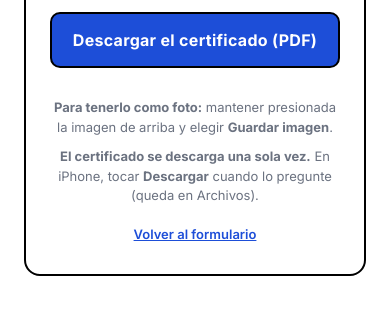
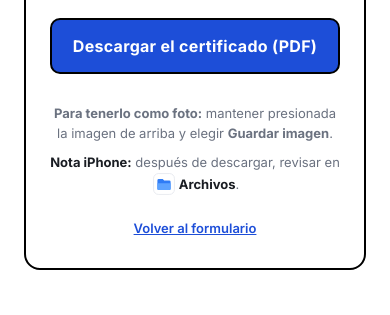
Before and after one commit to Julian-Genuario/plataforma-certificados-2.0, a Django app: template certificados/templates/certificados/download_ready.html in a window 390 px wide. Shown: the part 391-706 px from the top of the page. Run offline with Django 5.2, Linux system fonts and the light colour scheme; the template is opened without the code that fills it, so the values that code supplies are empty; data comes from the database, SQL or seed files in the repository.

Commit message:
público: 'Nota iPhone' con ícono de Archivos en Certificado listo; se quita 'se descarga una sola vez'
Co-Authored-By: Claude Fable 5.1 <noreply@anthropic.com>
Claude-Session: https://claude.ai/code/session_01YREH4dN7JuG6ES3rqhnjKi

```diff
--- a/certificados/templates/certificados/download_ready.html
+++ b/certificados/templates/certificados/download_ready.html
@@ -104,6 +104,9 @@
             font-weight: 500; margin: 14px 0 0; text-align: left; line-height: 1.45;
         }
         .mail-ok strong { color: #065f46; }
+        .hint-ios strong { color: var(--f-ink, #1a1d23); }
+        .files-icon { display: inline-block; vertical-align: -6px; margin: 0 4px 0 2px; }
+        .nowrap { white-space: nowrap; }
         @media (max-width: 520px) {
             .card-inner { padding: 32px 24px; }
             h1 { font-size: 22px; }
@@ -151,10 +154,9 @@
             <strong>Para tenerlo como foto:</strong> mantener presionada la
             imagen de arriba y elegir <strong>Guardar imagen</strong>.
         </div>
-        <div class="hint">
-            <strong>El certificado se descarga una sola vez.</strong>
-            En iPhone, tocar <strong>Descargar</strong> cuando lo pregunte
-            (queda en Archivos).
+        <div class="hint hint-ios">
+            <strong>Nota iPhone:</strong> después de descargar, revisar en
+            <span class="nowrap"><span class="files-icon" aria-hidden="true"><svg viewBox="0 0 40 40" width="22" height="22"><rect x="1" y="1" width="38" height="38" rx="9" fill="#ffffff" stroke="#d6dae3"/><path d="M8 13.5a2.5 2.5 0 0 1 2.5-2.5h7.2l2.6 2.6h9.2a2.5 2.5 0 0 1 2.5 2.5v12.4a2.5 2.5 0 0 1-2.5 2.5h-19a2.5 2.5 0 0 1-2.5-2.5z" fill="#2f7cf6"/><path d="M8 18.8h24v9.7a2.5 2.5 0 0 1-2.5 2.5h-19A2.5 2.5 0 0 1 8 28.5z" fill="#5da3ff"/></svg></span><strong>Archivos</strong></span>.
         </div>
 
         <div class="back">
--- a/certificados/tests.py
+++ b/certificados/tests.py
@@ -1289,7 +1289,9 @@ class SingleUseDownloadTests(TestCase):
     def test_ready_page_no_longer_promises_reusable_link(self):
         resp = self.client.post(self.url, self.datos)
         self.assertNotContains(resp, "se puede tocar más de una vez")
-        self.assertContains(resp, "una sola vez")
+        self.assertNotContains(resp, "una sola vez")
+        self.assertContains(resp, "Nota iPhone")
+        self.assertContains(resp, 'class="files-icon"')
         self.assertNotContains(resp, "undo-done")
 
 
```
